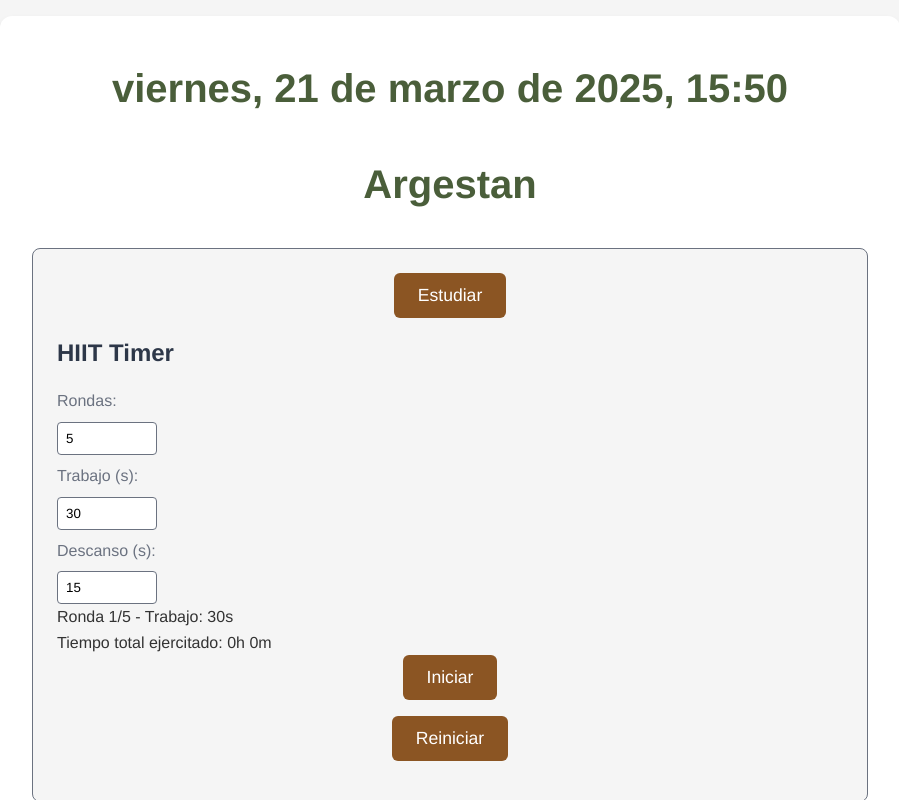
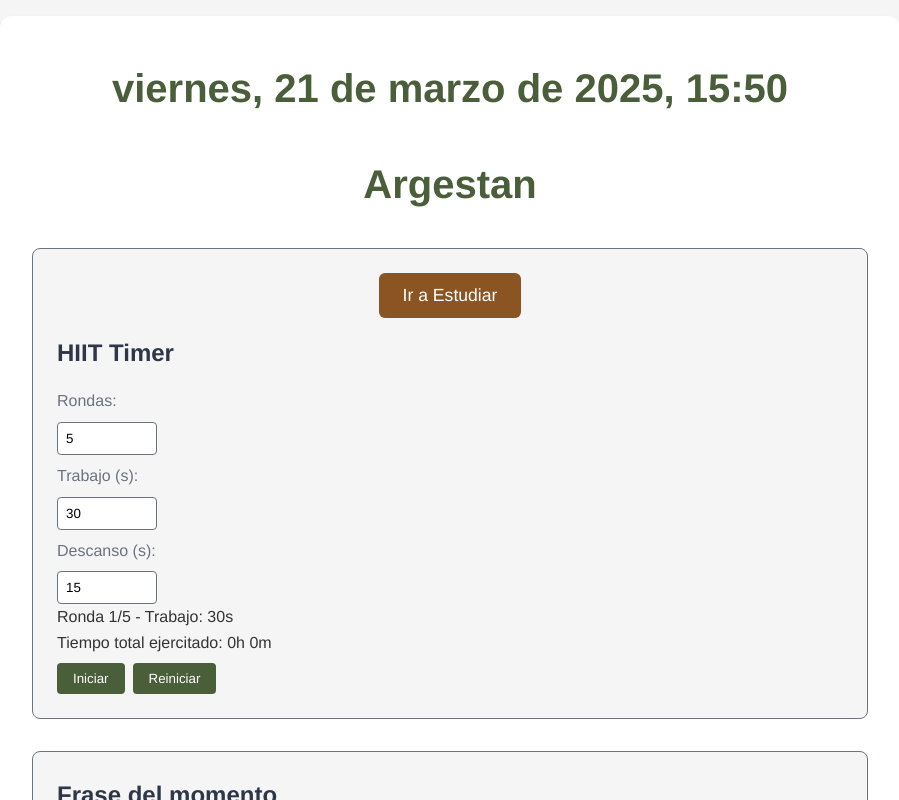
Before and after one commit to RadikeCosa/fitness-study-app, a React (Vite) app: page / in a window 1280 px wide. Shown: the top 800 px of the page, without its empty margins (190-1089 px from the left). Built offline with nearby package versions, Linux system fonts and the light colour scheme.

Commit message:
Improve timer switch UI with clearer text and styling

```diff
--- a/src/App.css
+++ b/src/App.css
@@ -8,7 +8,6 @@
   box-shadow: var(--shadow);
 }
 
-/* Header */
 header {
   text-align: center;
   margin-bottom: 2rem;
@@ -20,7 +19,6 @@ header h1 {
   margin-top: 0.5rem;
 }
 
-/* Secciones */
 .timers,
 .quotes,
 .charts {
@@ -38,10 +36,16 @@ header h1 {
   box-shadow: var(--shadow-hover);
 }
 
-/* Botón de alternancia */
-.timers button {
-  display: block;
-  margin: 0 auto 1rem;
+/* Switch de temporizadores */
+.timer-switch {
+  text-align: center;
+  margin-bottom: 1rem;
+}
+
+.timer-switch button {
+  display: inline-flex;
+  align-items: center;
+  gap: 0.5rem;
   padding: 0.75rem 1.5rem;
   font-size: 1.1rem;
   background-color: var(--earth-brown);
@@ -49,11 +53,16 @@ header h1 {
   border: none;
   border-radius: 6px;
   cursor: pointer;
-  transition: background-color 0.3s ease;
+  transition: background-color 0.3s ease, transform 0.2s ease;
 }
 
-.timers button:hover {
+.timer-switch button:hover {
   background-color: #6d431b;
+  transform: translateY(-2px);
+}
+
+.timer-content {
+  transition: opacity 0.3s ease;
 }
 
 /* Componentes internos */
@@ -78,7 +87,7 @@ input {
   background-color: #fff;
 }
 
-button:not(.timers button) {
+button:not(.timer-switch button) {
   padding: 0.5rem 1rem;
   margin: 0.5rem 0.5rem 0 0;
   background-color: var(--olive-green);
@@ -89,11 +98,10 @@ button:not(.timers button) {
   transition: background-color 0.3s ease;
 }
 
-button:not(.timers button):hover {
+button:not(.timer-switch button):hover {
   background-color: #3a4a2e;
 }
 
-/* Gráficos */
 .charts svg {
   display: block;
   margin: 0 auto;
@@ -103,13 +111,13 @@ button:not(.timers button):hover {
 .charts .exercise-bar {
   fill: var(--olive-green);
   transition: fill 0.3s ease;
-  max-width: 2rem; /* Ancho máximo */
+  max-width: 2rem;
 }
 
 .charts .study-bar {
   fill: var(--earth-brown);
   transition: fill 0.3s ease;
-  max-width: 2rem; /* Ancho máximo */
+  max-width: 2rem;
 }
 
 .charts svg rect:hover {
@@ -142,7 +150,7 @@ h3 {
     font-size: 1.25rem;
   }
 
-  .timers button {
+  .timer-switch button {
     padding: 0.6rem 1.2rem;
     font-size: 1rem;
   }
@@ -158,6 +166,6 @@ h3 {
 
   .charts .exercise-bar,
   .charts .study-bar {
-    max-width: 1.5rem; /* Reducir aún más en móvil */
+    max-width: 1.5rem;
   }
 }
--- a/src/App.jsx
+++ b/src/App.jsx
@@ -28,19 +28,25 @@ function App() {
       </header>
       <main>
         <section className="timers">
+          <div className="timer-switch">
             <button
               onClick={() => setShowHiit(!showHiit)}
               aria-label={
-              showHiit ? "Cambiar a modo Estudiar" : "Cambiar a modo Ejercicio"
+                showHiit
+                  ? "Cambiar al temporizador de estudio (Pomodoro)"
+                  : "Cambiar al temporizador de ejercicio (HIIT)"
               }
             >
-            {showHiit ? "Estudiar" : "Hacer ejercicio"}
+              {showHiit ? "Ir a Estudiar" : "Ir a Ejercicio"}
             </button>
+          </div>
+          <div className="timer-content">
             {showHiit ? (
               <HiitTimer onTimeUpdate={setExerciseTime} />
             ) : (
               <Pomodoro onTimeUpdate={setStudyTime} />
             )}
+          </div>
         </section>
         <section className="quotes">
           <Quotes />
```
Lines whose indentation alone changed are shown as unchanged.
